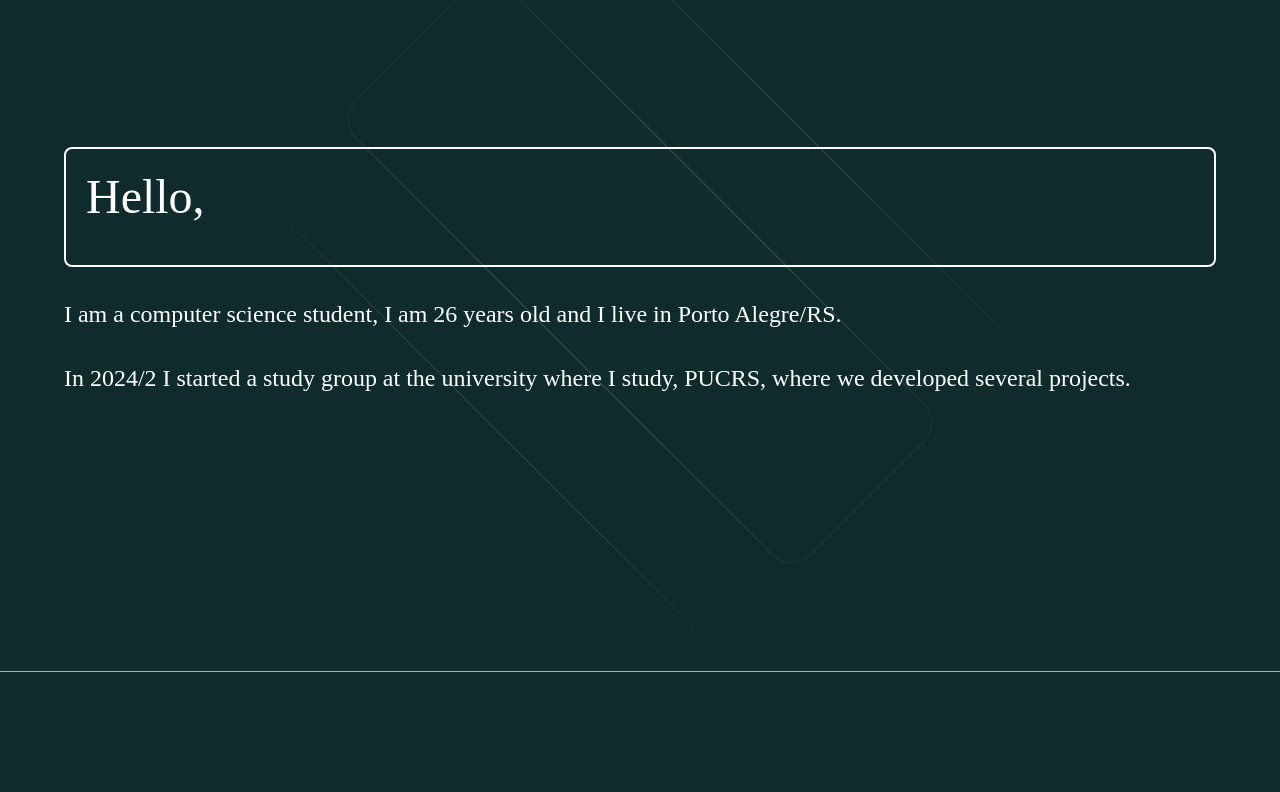
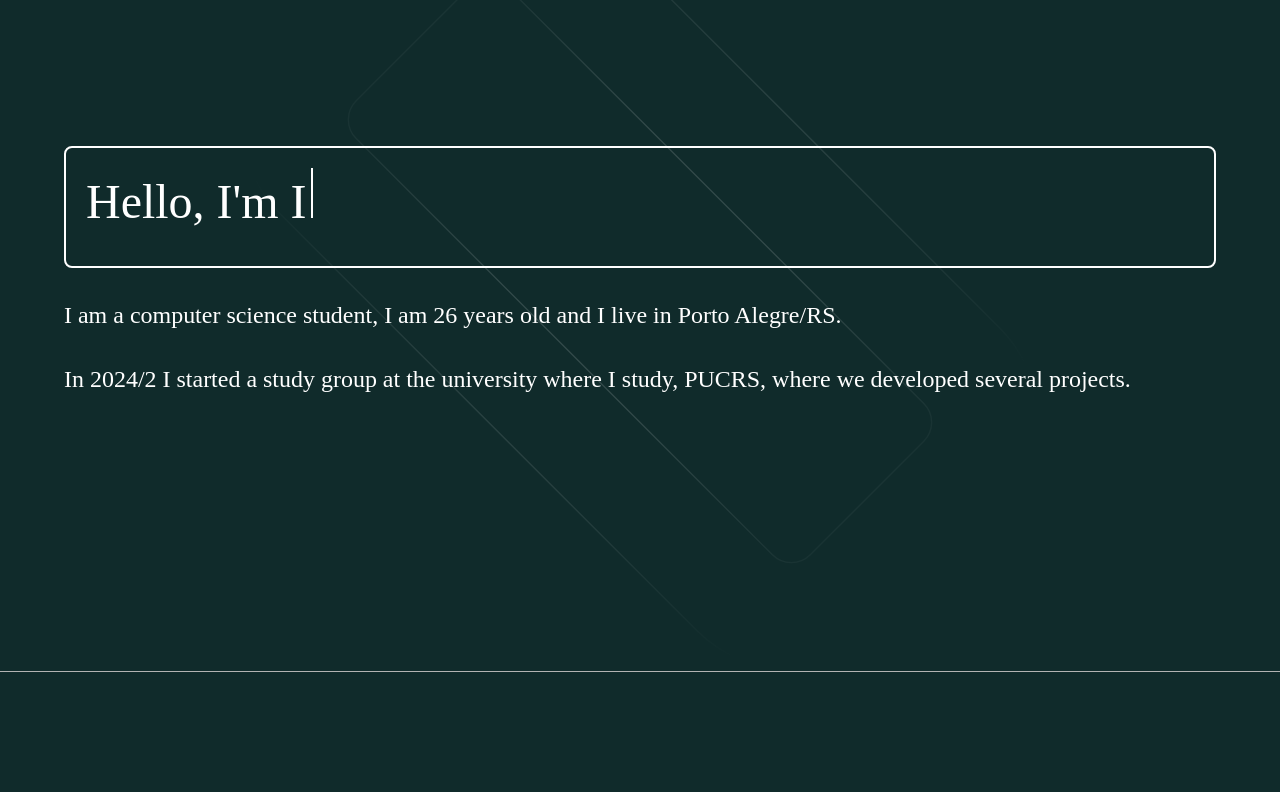
Before and after one commit to imundstock/Portif-lio, a React (Vite) app: page / in a window 1280 px wide. Shown: the part 930-1722 px from the top of the page. Built offline with nearby package versions, Linux system fonts and the light colour scheme.

Commit message:
agora todos titulos estão com a animação igual

```diff
--- a/src/paginas/Home/sections/About/About.tsx
+++ b/src/paginas/Home/sections/About/About.tsx
@@ -1,6 +1,6 @@
 import { styled, Container, Typography, Grid, Box } from "@mui/material";
 import { useEffect, useState } from "react";
-import { AnimatedBackground2 } from "../../../../components/AnimatedBackground/AnimatedBackground2"
+import { AnimatedBackground2 } from "../../../../components/AnimatedBackground/AnimatedBackground2";
 
 const About = () => {
     const StyledHero = styled("div")(({ theme }) => ({
@@ -21,6 +21,15 @@ const About = () => {
         borderRadius: '8px',
     });
 
+    const TypingIndicator = styled(Box)({
+        display: 'inline-block',
+        width: '2px',
+        height: '50px',
+        backgroundColor: 'white',
+        animation: 'blink 1s infinite',
+        marginLeft: '5px',
+    });
+
     const phrases = ["Hello, I'm Igor."];
     const [text, setText] = useState("");
     const [index, setIndex] = useState(0);
@@ -35,15 +44,19 @@ const About = () => {
 
             setText(newText);
 
-            if (!isDeleting && newText === currentPhrase) {
-                setTimeout(() => setIsDeleting(true), 1000);
+            if (!isDeleting) {
+                if (newText === currentPhrase) {
+                    setTimeout(() => {
+                        setIsDeleting(true);
+                    }, 1000);
+                }
             } else if (isDeleting && newText === "") {
                 setIsDeleting(false);
                 setIndex((prevIndex) => (prevIndex + 1) % phrases.length);
             }
         };
 
-        const timer = setTimeout(handleTyping, isDeleting ? 100 : 150);
+        const timer = setTimeout(handleTyping, isDeleting ? 50 : 150);
         return () => clearTimeout(timer);
     }, [text, isDeleting, index]);
 
@@ -54,7 +67,10 @@ const About = () => {
                 <Grid container spacing={2}>
                     <Grid item xs={12}>
                         <AnimatedTextContainer>
-                            <Typography color="primary" variant="h3" textAlign="start" pb={2}>{text}</Typography>
+                            <Typography color="primary" variant="h3" textAlign="start" pb={2}>
+                                {text}
+                                <TypingIndicator />
+                            </Typography>
                         </AnimatedTextContainer>
                         <Typography color="primary" variant="h5" textAlign="start" mt={4}>
                             I am a computer science student, I am 26 years old and I live in Porto Alegre/RS.
--- a/src/paginas/Home/sections/Projects/Projects.tsx
+++ b/src/paginas/Home/sections/Projects/Projects.tsx
@@ -21,6 +21,15 @@ const projectsData = [
     link: "https://github.com/imundstock/ConversorMonetario",
   },
 ];
+
+const TypingIndicator = styled(Box)({
+  display: 'inline-block',
+  width: '2px',
+  height: '40px',
+  backgroundColor: 'white',
+  animation: 'blink 1s infinite',
+  marginLeft: '5px',
+});
 
 const Projects = () => {
   const [currentProjectIndex, setCurrentProjectIndex] = useState(0);
@@ -90,6 +99,7 @@ const Projects = () => {
             <TitleContainer>
               <Typography color="primary" variant="h3" textAlign="start" pb={2} mb={3}>
                 {animatedTitle}
+                <TypingIndicator /> {/* Sempre visível */}
               </Typography>
             </TitleContainer>
             <Typography color="primary" variant="h5" textAlign="start" mb={5}>
--- a/src/paginas/Home/sections/Skills/Skills.tsx
+++ b/src/paginas/Home/sections/Skills/Skills.tsx
@@ -24,9 +24,18 @@ const tecnologias = [
   { name: 'Git', icon: <img src={GitIcon} alt="Git Icon" width="50" height="50" />, description: 'Version control system for tracking changes in code during development.', url: 'https://github.com/' },
 ];
 
+const TypingIndicator = styled(Box)({
+  display: 'inline-block',
+  width: '2px',
+  height: '40px',
+  backgroundColor: 'white',
+  animation: 'blink 1s infinite',
+  marginLeft: '5px',
+});
+
 const Tecnologias = () => {
   const [currentIndex, setCurrentIndex] = useState(0);
-  const itemsPerPage = 5; // Alterado para 5
+  const itemsPerPage = 5;
   const [animatedTitle, setAnimatedTitle] = useState("Tecnologias");
   const [isDeleting, setIsDeleting] = useState(false);
 
@@ -54,8 +63,8 @@ const Tecnologias = () => {
   });
 
   useEffect(() => {
+    const currentPhrase = "Tecnologias";
     const handleTyping = () => {
-      const currentPhrase = "Tecnologias";
       const newText = isDeleting
         ? currentPhrase.substring(0, animatedTitle.length - 1)
         : currentPhrase.substring(0, animatedTitle.length + 1);
@@ -78,11 +87,7 @@ const Tecnologias = () => {
   };
 
   const handlePrevious = () => {
-    setCurrentIndex((prevIndex) => (prevIndex === 0 ? tecnologias.length - 1 : (prevIndex - 1 + tecnologias.length) % tecnologias.length));
-  };
-
-  const handleClick = (url: string | URL | undefined) => {
-    window.open(url, '_blank');
+    setCurrentIndex((prevIndex) => (prevIndex === 0 ? tecnologias.length - 1 : prevIndex - 1));
   };
 
   const displayedItems = [];
@@ -96,6 +101,7 @@ const Tecnologias = () => {
         <TitleContainer>
           <Typography variant="h3" align="left" color="primary">
             {animatedTitle}
+            <TypingIndicator />
           </Typography>
         </TitleContainer>
         <StyledSkillsContainer>
@@ -113,7 +119,7 @@ const Tecnologias = () => {
               mx={1}
               minWidth="150px"
               sx={{ cursor: 'pointer' }}
-              onClick={() => handleClick(skill.url)}
+              onClick={() => window.open(skill.url, '_blank')}
             >
               <Tooltip
                 title={<Typography sx={{ fontSize: '1.1rem', p: 1 }}>{skill.description}</Typography>}
```
